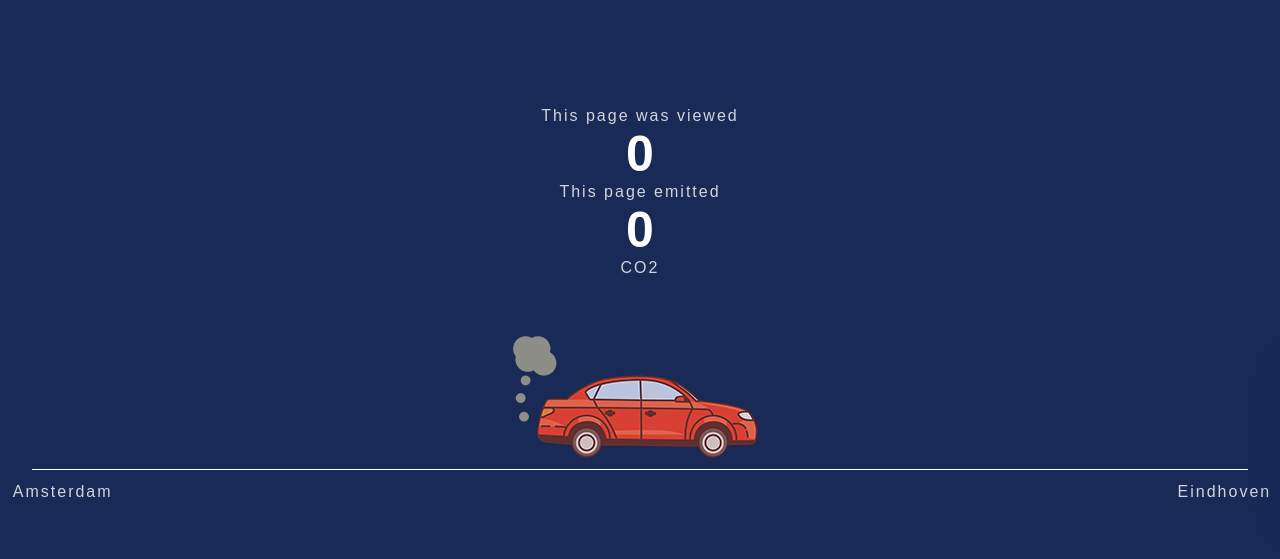
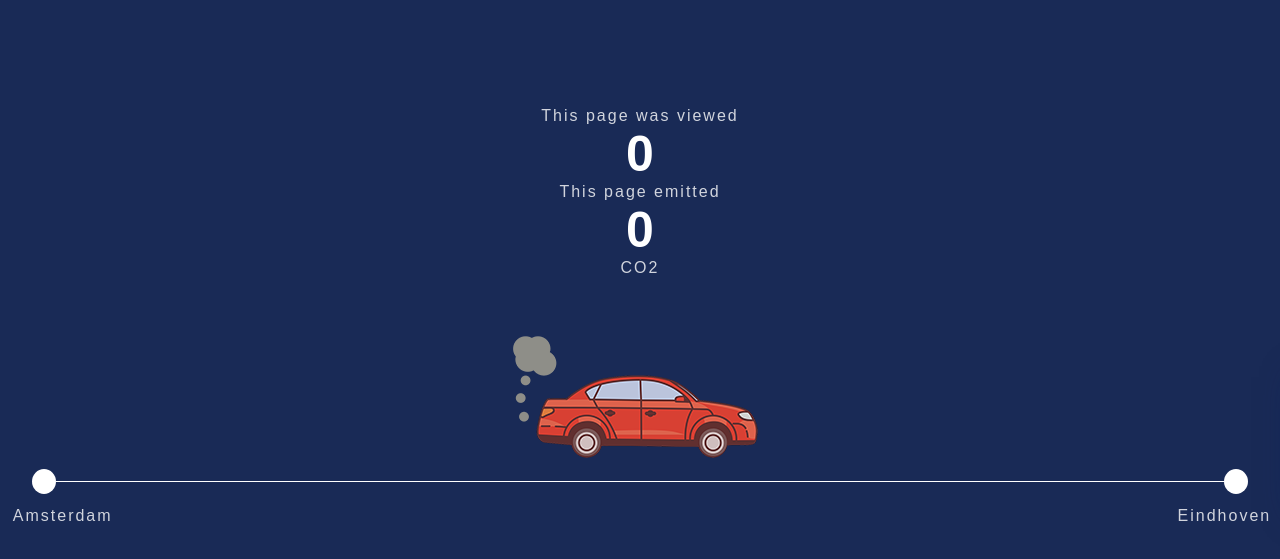
Before and after one commit to Thomzzen/visitcounter, a plain HTML site: page index.html in a window 1280 px wide. Shown: the part 207-766 px from the top of the page. Drawn offline with Linux system fonts and the light colour scheme; no server answers; a web font is replaced by a local one.

Commit message:
Update index.html

```diff
--- a/index.html
+++ b/index.html
@@ -15,7 +15,10 @@
   <div id= "car"></div>
 
 <div id= "line-box">
+  <div id= "circle1"> </div>
 <div id= "line"> </div>
+<div id= "circle2"> </div>
+
 </div>
 
 <div id = "box">
```
